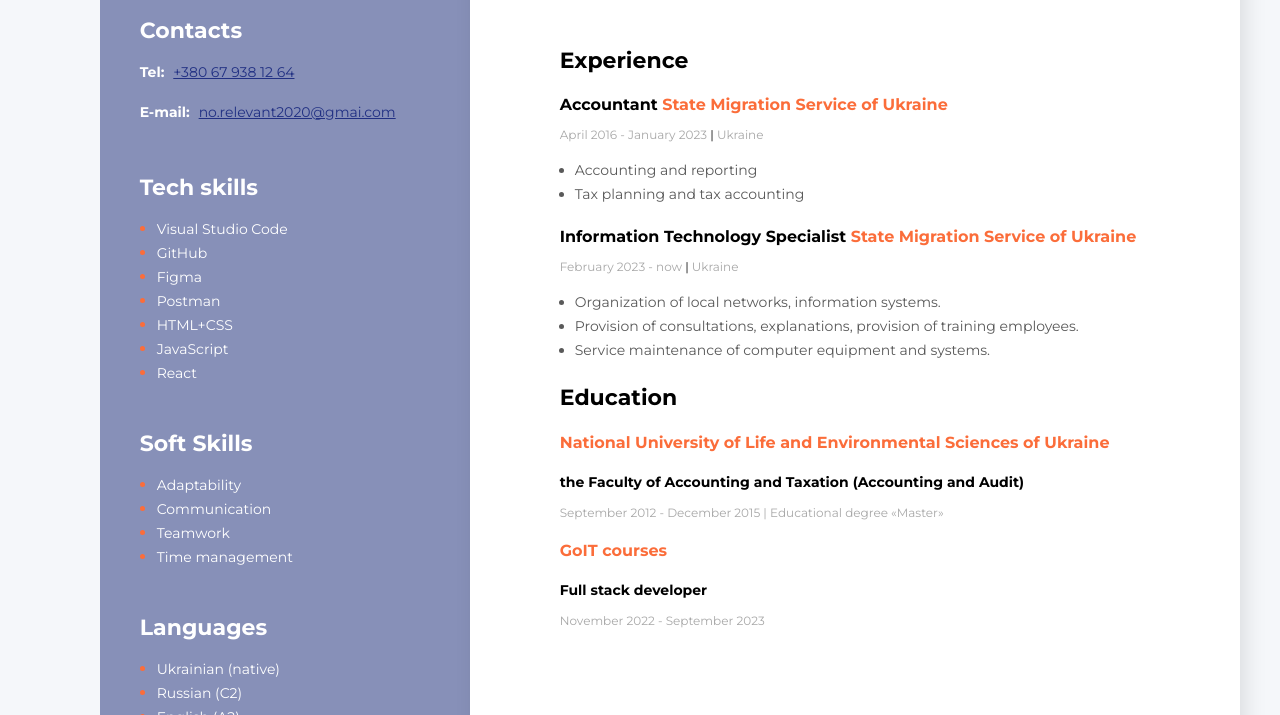
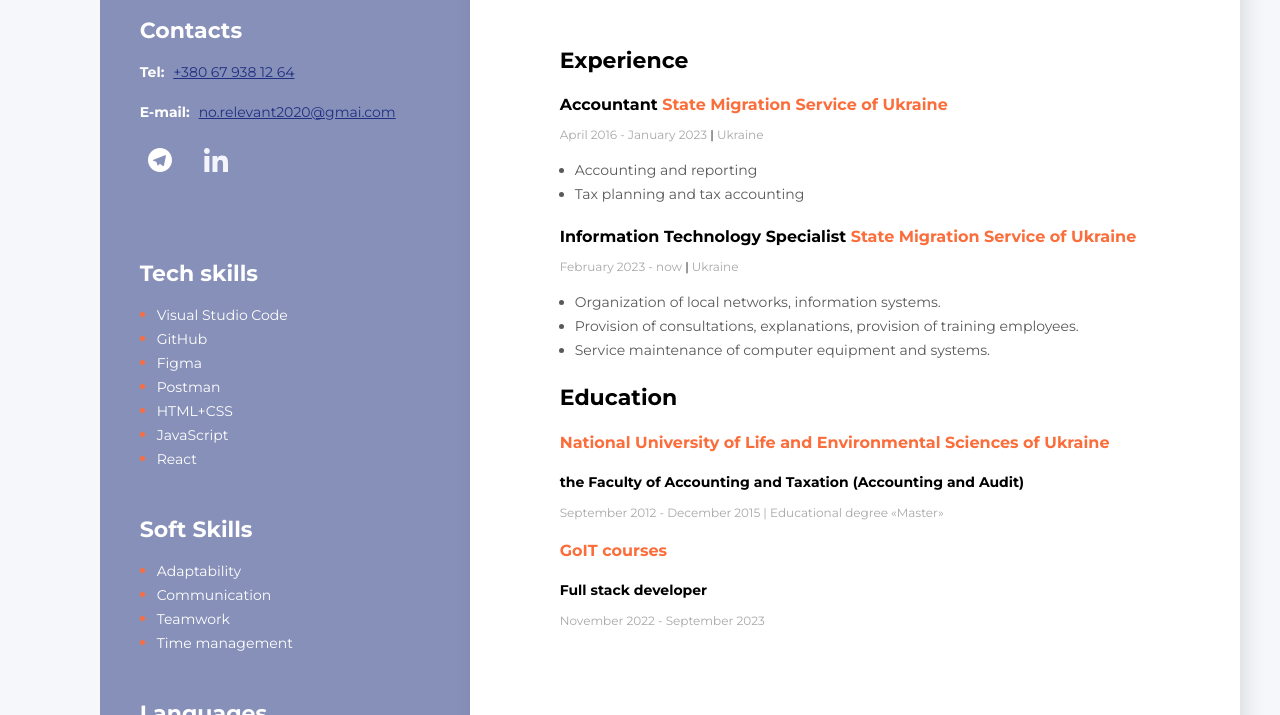
Before and after one commit to NonStopIT17/Katerina_Vasyuk, a plain HTML site: page index.html in a window 1280 px wide. Shown: the part 385-1100 px from the top of the page. Drawn offline with Linux system fonts and the light colour scheme.

Commit message:
Katerina Vasyuk
Tg+In

```diff
--- a/index.html
+++ b/index.html
@@ -102,6 +102,18 @@
                         </span>
                         <a href="mailto:no.relevant2020@gmai.com" class="contact-link">no.relevant2020@gmai.com</a>
                     </p>
+                    <p class="media-links">
+                        <a href="https://t.me/katerina_vs17" class="social-list-link link">
+                            <svg class="mobile-social-media-icon" width="24" height="24">
+                              <use href="./img/icons.svg#icon-telegram"></use>
+                            </svg>
+                          </a>
+                        <a href="https://www.linkedin.com/in/katerina-vasyuk/" class="social-list-link link">
+                            <svg class="mobile-social-media-icon" width="24" height="24">
+                              <use href="./img/icons.svg#icon-linkedin-team"></use>
+                            </svg>
+                          </a>
+                    </p>
                 </div>
             </div>
             <!--Tech skills-->
--- a/styles/styles.css
+++ b/styles/styles.css
@@ -253,3 +253,25 @@ body {
     font-size: 14px;
     line-height: 24px;
 }
+
+.social-list-link {
+    display: block;
+    width: 40px;
+    height: 40px;
+    padding: 8px;
+}
+.link {
+    font-weight: 600;
+    font-size: 16px;
+    line-height: 1.5;
+    letter-spacing: 0.02em;
+    display: block;
+    padding-bottom: 22px;
+    transition-property: background-color;
+}
+.media-links{
+    display: flex;
+}
+.mobile-social-media-icon{
+    fill: white;
+}
```
Also changed, not shown: img/icons.svg (added).
